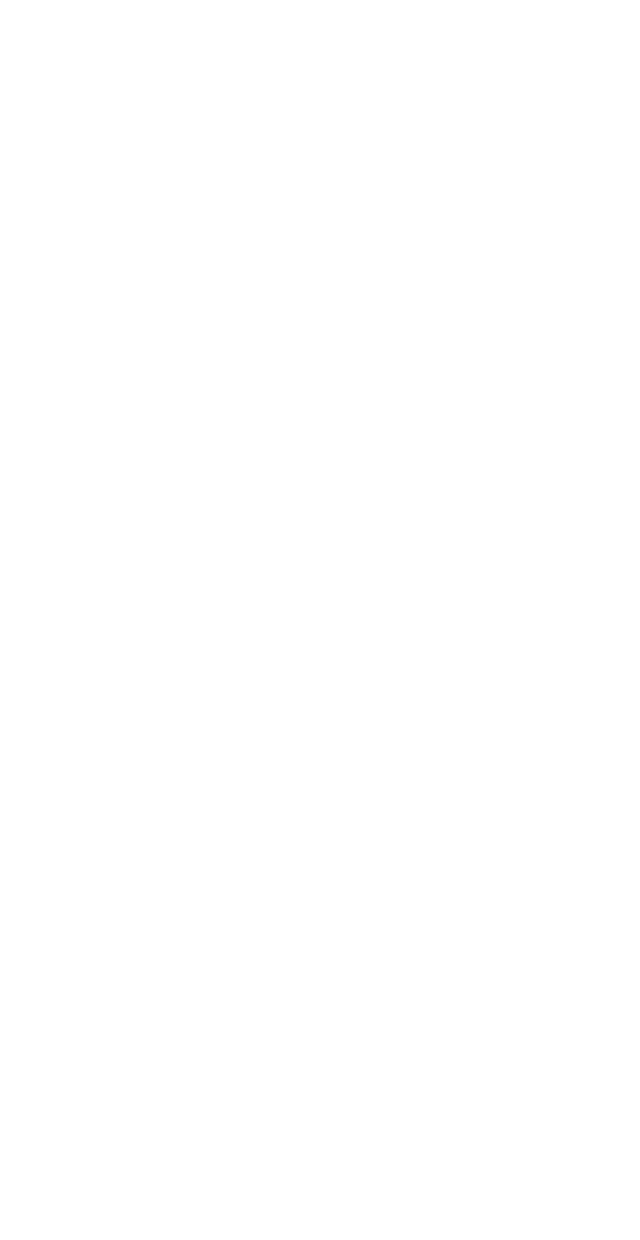
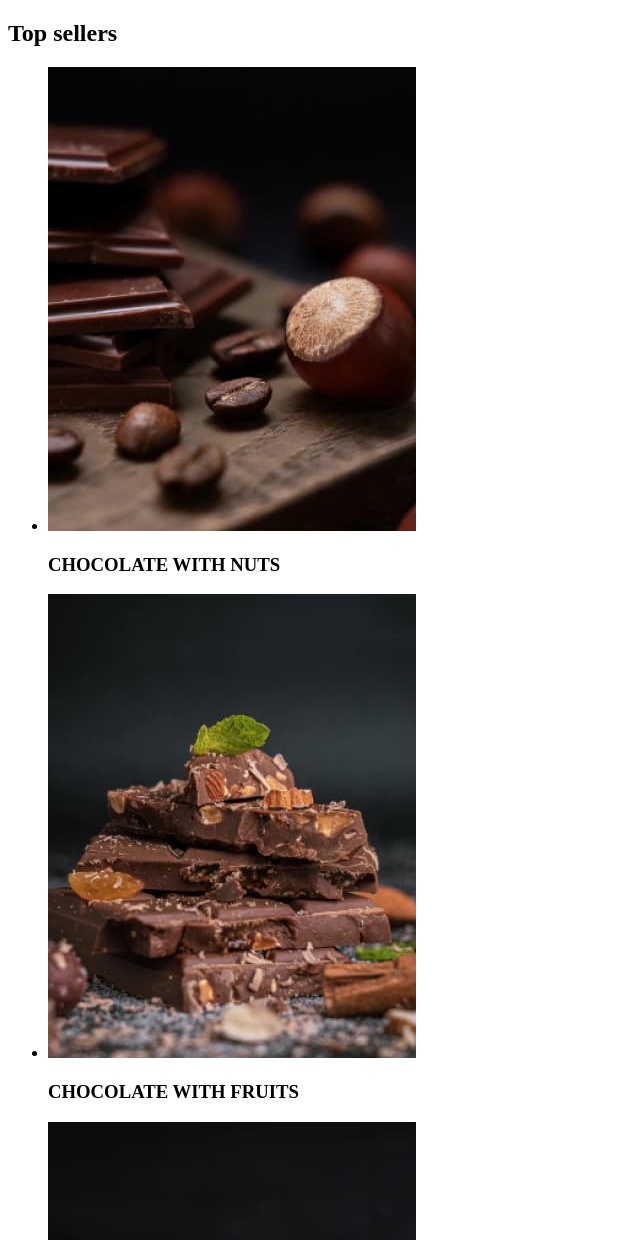
Before and after one commit to ASkypka/Fson-106-bloc-22-21, a plain HTML site: page index.html in a window 1280 px wide. Shown: the top 1240 px of the page, without its empty margins (0-640 px from the left). Before the commit the page ends 800 px from the top, so only its background shows below. Drawn offline with Linux system fonts and the light colour scheme.

Commit message:
top sellers

```diff
--- a/index.html
+++ b/index.html
@@ -1,10 +1,42 @@
 <!DOCTYPE html>
 <html lang="en">
-<head>
-    <meta charset="UTF-8">
-    <meta name="viewport" content="width=device-width, initial-scale=1.0">
+  <head>
+    <meta charset="UTF-8" />
+    <meta name="viewport" content="width=device-width, initial-scale=1.0" />
     <title>Document</title>
-</head>
-<body>
-</body>
+  </head>
+  <body>
+    <section>
+      <h2>Top sellers</h2>
+      <ul>
+        <li>
+          <img
+            src="images/img-1.jpg"
+            alt="CHOCOLATE WITH NUTS"
+            width="368"
+            height="464"
+          />
+          <h3>CHOCOLATE WITH NUTS</h3>
+        </li>
+        <li>
+          <img
+            src="images/img-2.jpg"
+            alt="CHOCOLATE WITH FRUITS"
+            width="368"
+            height="464"
+          />
+          <h3>CHOCOLATE WITH FRUITS</h3>
+        </li>
+        <li>
+          <img
+            src="images/img-3.jpg"
+            alt="DARK CHOCOLATE"
+            width="368"
+            height="464"
+          />
+          <h3>DARK CHOCOLATE</h3>
+        </li>
+      </ul>
+    </section>
+  </body>
 </html>
```
Also changed, not shown: images/img-1.jpg (added), images/img-2.jpg (added), images/img-3.jpg (added).
